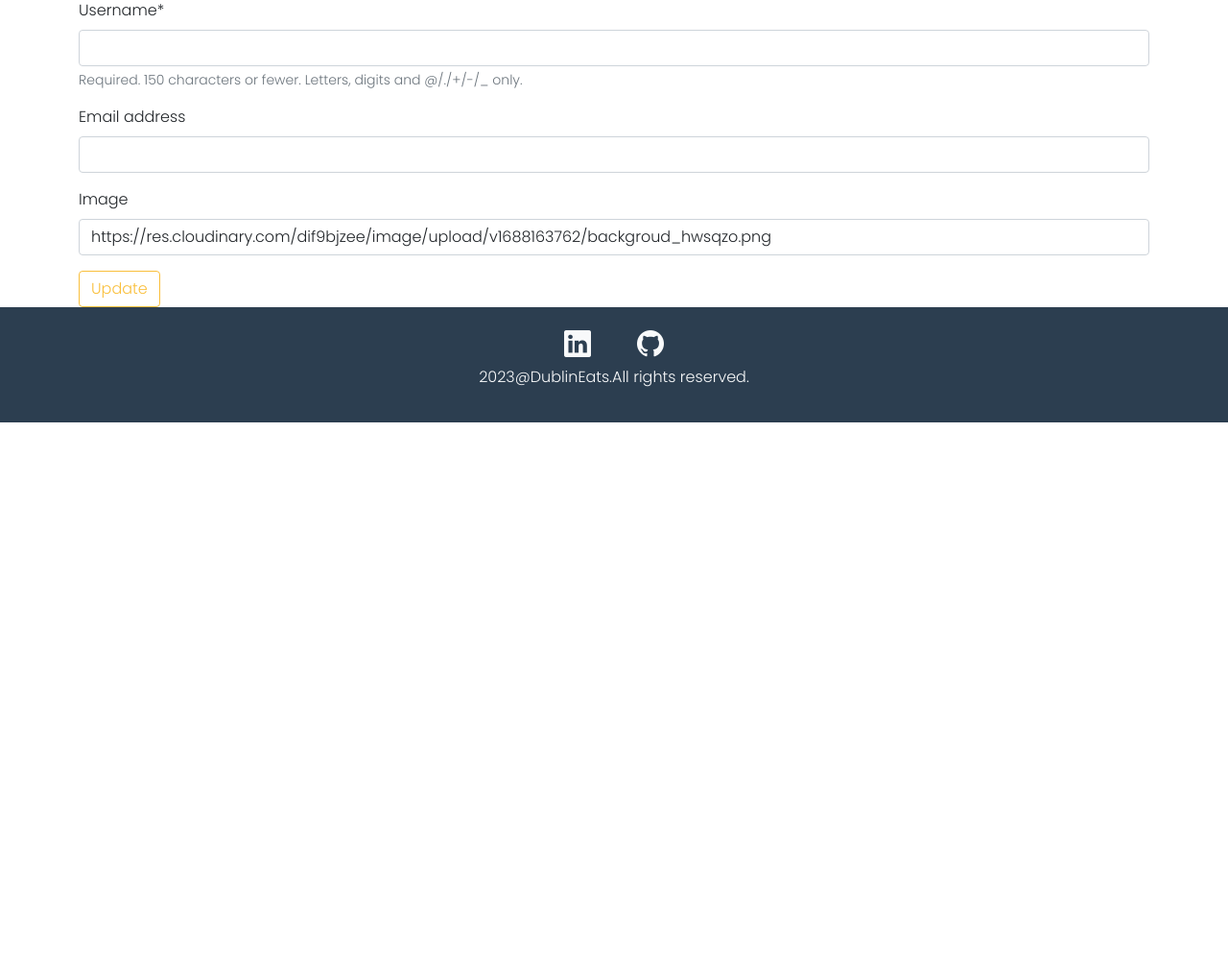
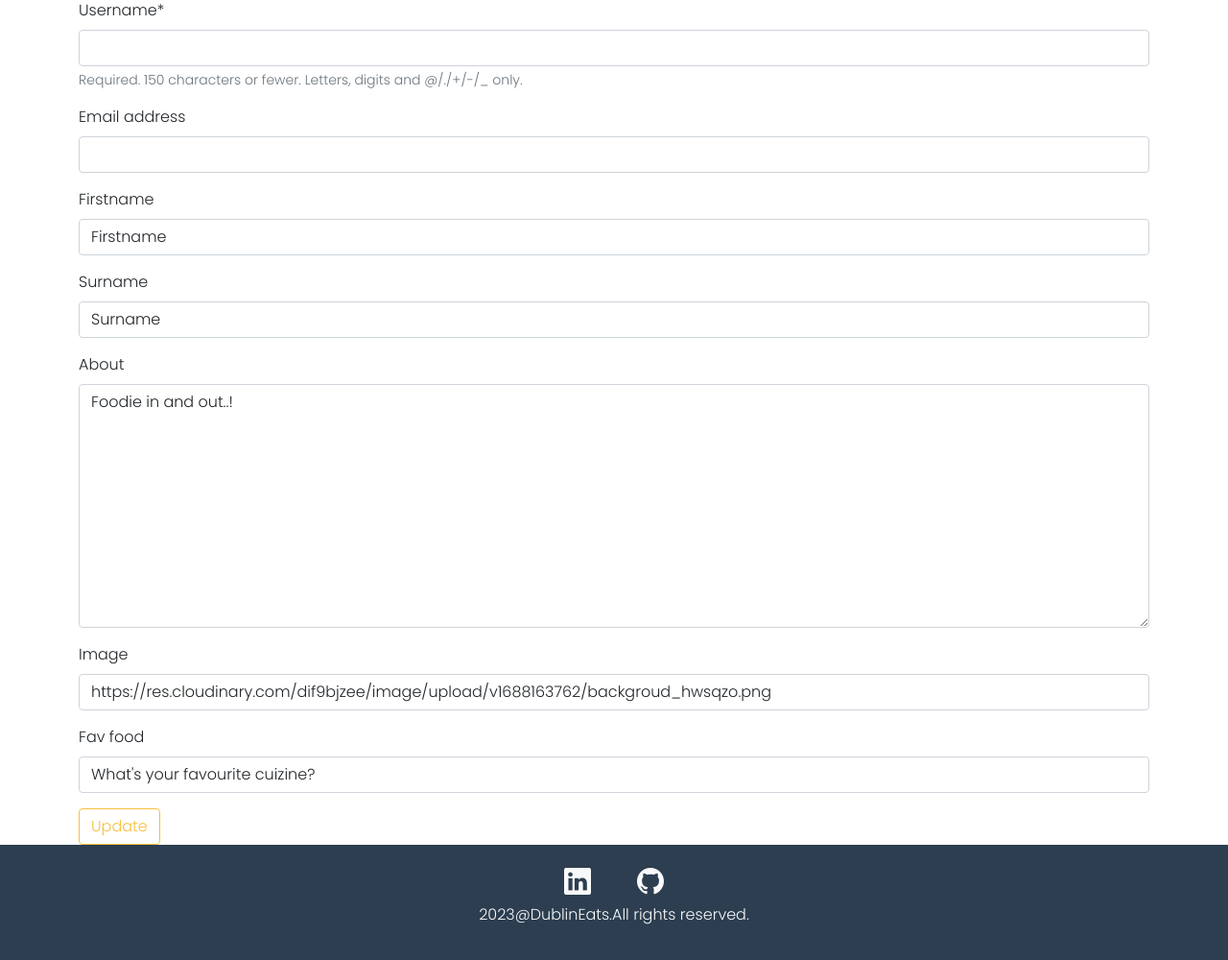
Before and after one commit to SooryaGeorge7/DublinEats, a Django app: template users/templates/users/profile.html in a window 1280 px wide. Shown: the part 130-1130 px from the top of the page at 96% size. Before the commit the page ends 570 px from the top, so only its background shows below. Run offline with Django 3.2, Linux system fonts and the light colour scheme; the template is opened without the code that fills it: values that come from a table or form of the project are taken from there, others are empty; parts of the project's set-up code (start-up, migrations or seed data) failed here and were passed over; some libraries are stand-ins or nearby versions.

Commit message:
Updated users.model, forms, added edit url

```diff
--- a/DublinEats/urls.py
+++ b/DublinEats/urls.py
@@ -24,6 +24,7 @@ urlpatterns = [
     path('admin/', admin.site.urls),
     path('signup/', user_views.signup, name='signup'),
     path('profile/', user_views.profile, name='profile'),
+    path('editprofile/<username>', user_views.edit_profile, name='editprofile'),
     path('userlogin/', auth_views.LoginView.as_view(template_name='users/login.html'), name='userlogin'),
     path('userlogout/', auth_views.LogoutView.as_view(
         template_name='users/logout.html'), name='userlogout'),
--- a/templates/base.html
+++ b/templates/base.html
@@ -50,12 +50,12 @@
                                 Restaurants
                             </a>
                             <ul class="dropdown-menu" aria-labelledby="navbarDropdownMenuLink">
-                                <li><a class="dropdown-item" href="#">All</a></li>
-                                <li><a class="dropdown-item" href="#">Asian</a></li>
-                                <li><a class="dropdown-item" href="#">European</a></li>
-                                <li><a class="dropdown-item" href="#">African</a></li>
-                                <li><a class="dropdown-item" href="#">Irish/English</a></li>
-                                <li><a class="dropdown-item" href="#">American</a></li>
+                                <li><a class="dropdown-item" href="{% url 'all-restaurants' %}">All</a></li>
+                                <li><a class="dropdown-item" href="{% url 'asian' %}">Asian</a></li>
+                                <li><a class="dropdown-item" href="{% url 'european' %}">European</a></li>
+                                <li><a class="dropdown-item" href="{% url 'african' %}">African</a></li>
+                                <li><a class="dropdown-item" href="{% url 'irish' %}">Irish/English</a></li>
+                                <li><a class="dropdown-item" href="{% url 'american' %}">American</a></li>
                             </ul>
                         </li>
 
--- a/users/forms.py
+++ b/users/forms.py
@@ -20,4 +20,10 @@ class UserUpdateForm(forms.ModelForm):
 class ProfileUpdateForm(forms.ModelForm):
     class Meta:
         model = Profile
-        fields = ['profile_image']
+        fields = [
+            "firstname",
+            "surname",
+            "about",
+            "profile_image",
+            "fav_food",
+        ]
--- a/users/models.py
+++ b/users/models.py
@@ -1,12 +1,24 @@
 from django.db import models
 from django.contrib.auth.models import User
 from cloudinary.models import CloudinaryField
+from review.models import Restaurant
 # Create your models here.
 
 placeholder= (f"https://res.cloudinary.com/dif9bjzee/image/upload/v1688163762/backgroud_hwsqzo.png")
 
 class Profile(models.Model):
     user = models.OneToOneField(User, on_delete=models.CASCADE)
+    firstname = models.CharField(
+        max_length=50, null=True, blank=True, default="Firstname"
+    )
+    surname = models.CharField(
+        max_length=50, null=True, blank=True, default="Surname"
+    )
+    about = models.TextField(null=True,
+        blank=True,
+        max_length=200,
+        default="Foodie in and out..!",)
+
     profile_image = CloudinaryField(
         "image",
         default = placeholder,
@@ -19,6 +31,19 @@ class Profile(models.Model):
         blank= True,
         null= True,
     )
+    fav_food = models.CharField(
+        max_length=50,
+        null=True,
+        blank=True,
+        default="What's your favourite cuizine?",
+    )
+
+    pinned_restaurants = models.ManyToManyField(
+        Restaurant, related_name="to_visit", blank=True
+    )
+    reviewed = models.ManyToManyField(
+        Restaurant, related_name="reviewed", blank=True
+    )
 
     def __str__(self):
         return f'{self.user.username} Profile'
```
Also changed, not shown: users/views.py (+6 -3 lines), users/migrations/0006_auto_20230710_0936.py (added).
